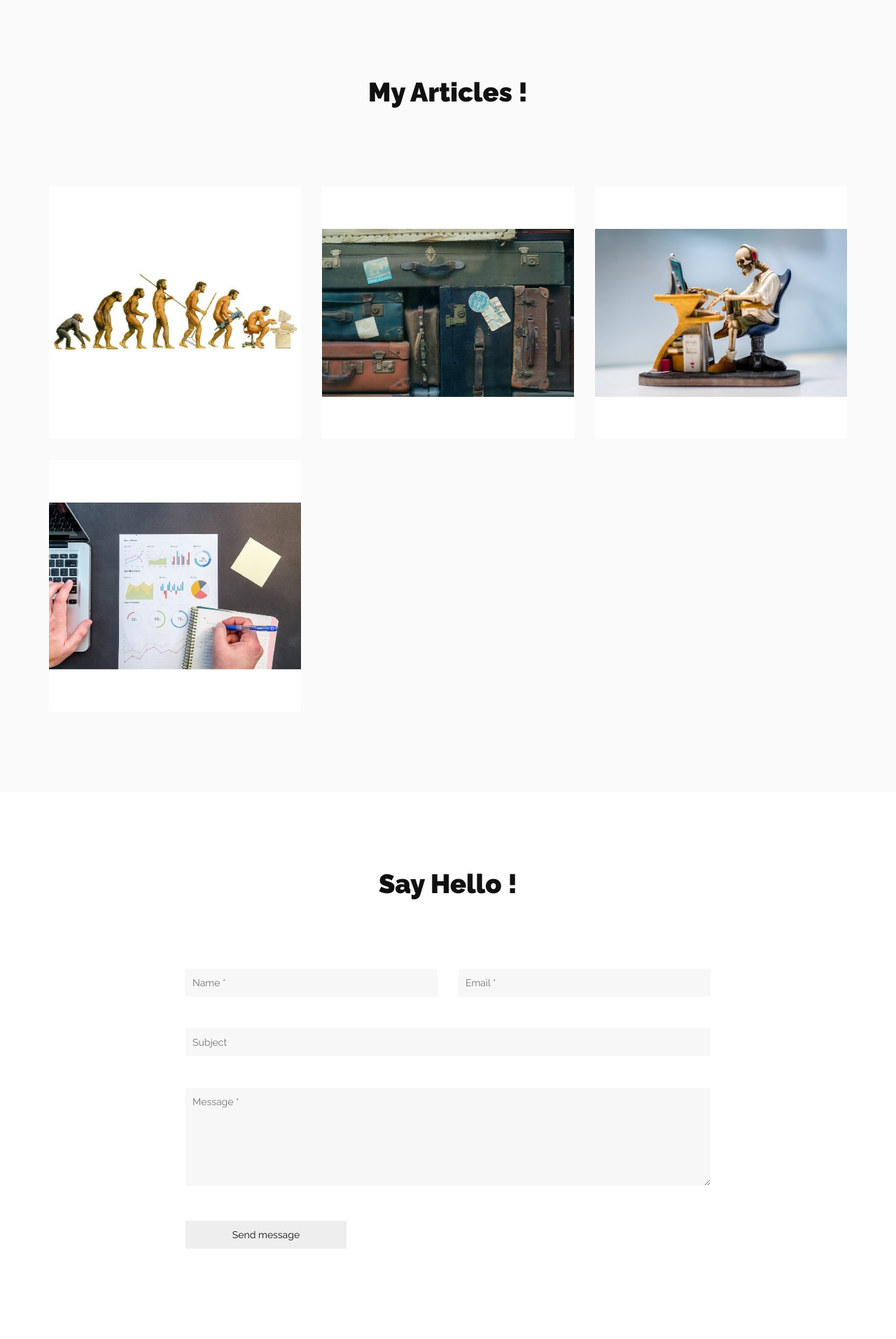
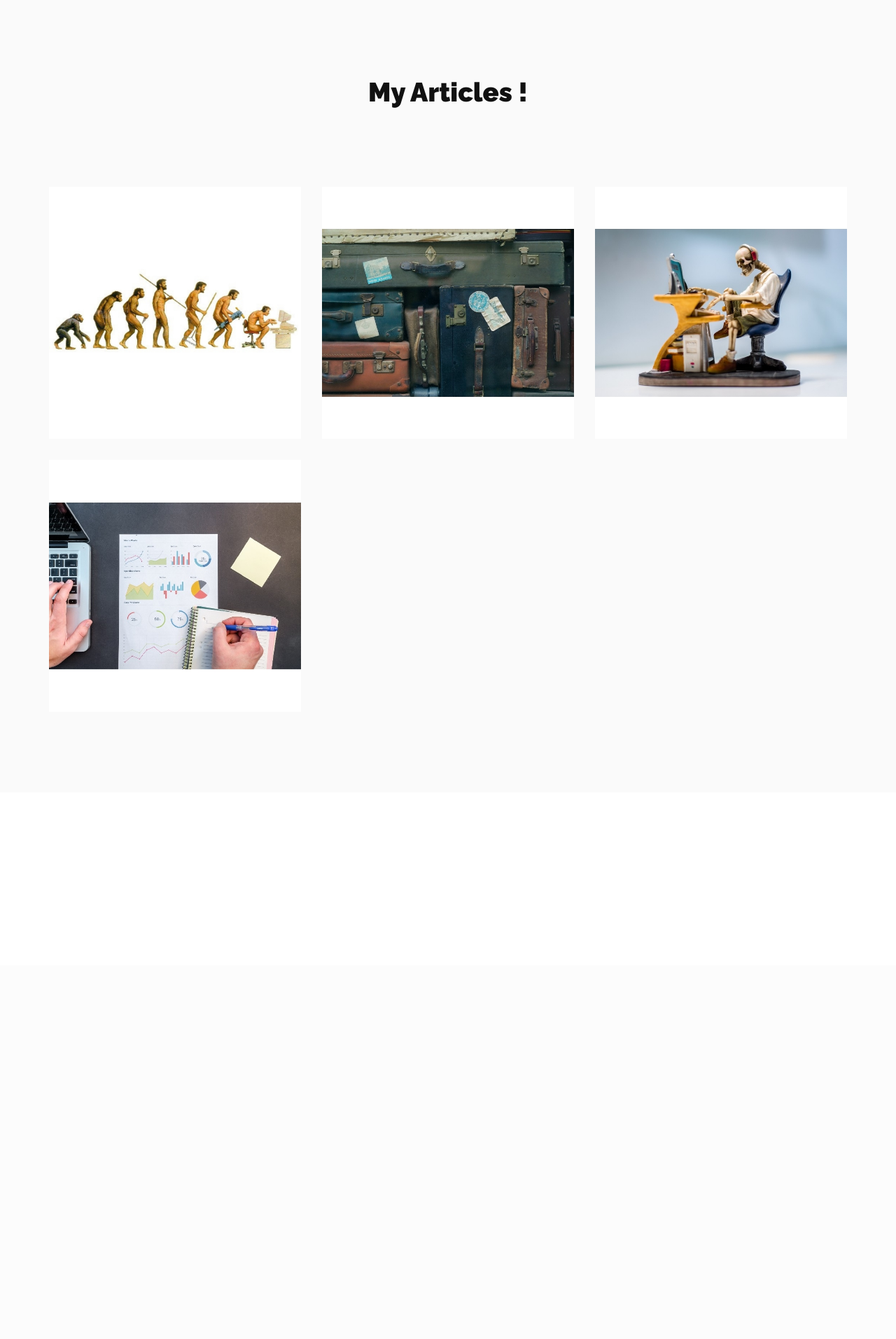
Before and after one commit to NicolleLouis/LouisNicolle, a Django app: page / in a window 1280 px wide. Shown: the part 3054-4967 px from the top of the page at 70% size. After the commit the page ends 4011 px from the top, so only its background shows below. Run offline with Django 3.2, Linux system fonts and the light colour scheme; some libraries are stand-ins or nearby versions.

Commit message:
Update contact data

```diff
--- a/LouisNicolle/templates/LouisNicolle/home.html
+++ b/LouisNicolle/templates/LouisNicolle/home.html
@@ -148,6 +148,14 @@
                                        aria-hidden="true">
                                     </i>
                                     Resume
+                                </a>
+                            </button>
+                            <button>
+                                <a href="mailto:contact@louisnicolle.com" class="hidden-white">
+                                    <i class="fa fa-envelope-open"
+                                       aria-hidden="true">
+                                    </i>
+                                    Contact Me
                                 </a>
                             </button>
                         </div>
@@ -336,73 +344,6 @@
         </div>
     </section>
     <!--====== End Portfolio ======-->
-
-    <!--====== Contact ======-->
-    <section id="contact" class="contact section-padding">
-
-        <!-- section header -->
-        <div class="section-head text-center">
-            <h5 class="tit">Say Hello !</h5>
-        </div>
-
-        <!-- form -->
-        <div class="main-form">
-            <div class="container">
-                <div class="row">
-                    <!-- contact form -->
-                    <div class="col-md-offset-2 col-md-8">
-                        <form class="form" id="contact-form" method="post" action="contact.php" role="form">
-                            <div class="messages"></div>
-
-                            <div class="controls">
-
-                                <div class="row">
-                                    <div class="col-md-6">
-                                        <div class="form-group">
-                                            <input id="form_name" type="text" name="name" placeholder="Name *"
-                                                   required="required" data-error="Firstname is required.">
-                                            <div class="help-block with-errors"></div>
-                                        </div>
-                                    </div>
-
-                                    <div class="col-md-6">
-                                        <div class="form-group">
-                                            <input id="form_email" type="email" name="email" placeholder="Email *"
-                                                   required="required" data-error="Valid email is required.">
-                                            <div class="help-block with-errors"></div>
-                                        </div>
-                                    </div>
-                                </div>
-                                <div class="row">
-                                    <div class="col-md-12">
-                                        <div class="form-group">
-                                            <input id="form_subject" type="subject" name="subject"
-                                                   placeholder="Subject">
-                                            <div class="help-block with-errors"></div>
-                                        </div>
-                                    </div>
-                                </div>
-                                <div class="row">
-                                    <div class="col-md-12">
-                                        <div class="form-group">
-                                            <textarea id="form_message" name="message" placeholder="Message *" rows="4"
-                                                      required="required" data-error="Message."></textarea>
-                                            <div class="help-block with-errors"></div>
-                                        </div>
-                                    </div>
-                                    <div class="col-sm-4">
-                                        <input type="submit" class="button" value="Send message">
-                                    </div>
-                                </div>
-                            </div>
-                        </form>
-                    </div>
-                </div>
-            </div>
-        </div>
-    </section>
-    <!--====== End Contact ======-->
-
 </main>
 
 <!--====== Footer ======-->
```
